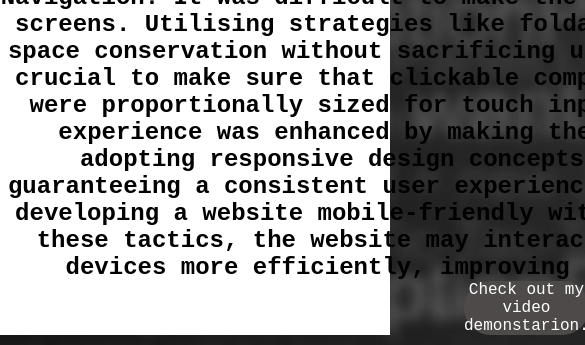
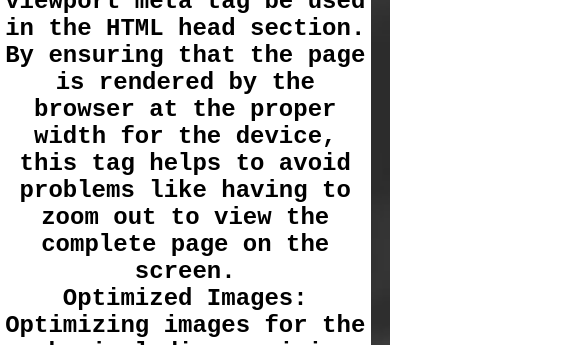
Before and after one commit to Oluwafunmise/web_development, a plain HTML site: page sitereport.html in a window 390 px wide. Shown: the part 822-1167 px from the top of the page, 585 px wide, since content can reach past the window. Drawn offline with Linux system fonts and the light colour scheme; a web font is replaced by a local one.

Commit message:
Made the site report mobile responsive

```diff
--- a/mobile.css
+++ b/mobile.css
@@ -3,7 +3,7 @@
     --background1: #5e5757 ;
 }
 
-
+/* BODY */
 
 body {
     background-image: url("Images/background_image.jpg");
@@ -163,6 +163,36 @@ main.project {
     text-align: center;
 }
 
+/* SITE REPORT */
+.sitereport {
+    color: black;
+    background-color: white;
+    display: block;
+    font-family: 'Courier New', Courier, monospace;
+    width: 95vw;
+    text-align: center;
+}
+
+.sitereport h1{
+    text-decoration: underline;
+    width: 95vw;
+}
+.sitereport h2{
+    width: 95vw;
+}
+.sitereport a  {
+        text-align: center;
+        background-color: #4f4a4a ;
+        /* margin: 4.5em 12em; */
+        color: white;
+        text-decoration: none;;
+        margin: 0em 0em;
+        border-radius: 50px;
+        width: 95vw;
+
+}
+
+
 
 /* CLICKED TAG FOR HAMBURGER */
 #clicked:target nav {
--- a/sitereport.html
+++ b/sitereport.html
@@ -1,5 +1,6 @@
 <!DOCTYPE html>
 <html lang="en">
+
 <head>
     <meta charset="UTF-8">
     <meta name="viewport" content="width=device-width, initial-scale=1.0">
@@ -9,10 +10,11 @@
     <link rel="stylesheet" href="desktop.css" media="screen and (min-width: 800px)">
     <script src="https://kit.fontawesome.com/7c2aa39bd5.js" crossorigin="anonymous"></script>
     <link rel="shortcut icon" href="Images/icon_image2.png" type="image/x-icon">
+
 <body id="clicked">
 
     <header>
-    <a href = #clicked class="showNav on"></a>
+        <a href=#clicked class="showNav on"></a>
         <a href="#" class="showNav off"></a>
     </header>
     <!-- Navigation Bar -->
@@ -31,23 +33,39 @@
     <main class="sitereport">
 
         <h1>Web Devlopment Project Overview</h1>
-    <h2>Using HTML and CSS, the project's goal was to create a website that would be both mobile-friendly and functional. The website's goal was to present a portfolio of different projects.</h2>
+        <h2>Using HTML and CSS, the project's goal was to create a website that would be both mobile-friendly and
+            functional. The website's goal was to present a portfolio of different projects.</h2>
 
         <h1>Approach</h1>
-    <h2>The principal tactic involved utilising responsive design principles. To adapt the layout, font sizes, and spacing according to the screen size, CSS media queries were used. Through the definition of breakpoints where the layout shifts, the website could fluidly adjust to varying screen sizes.</h2>
+        <h2>The principal tactic involved utilising responsive design principles. To adapt the layout, font sizes, and
+            spacing according to the screen size, CSS media queries were used. Through the definition of breakpoints
+            where the layout shifts, the website could fluidly adjust to varying screen sizes.</h2>
 
-    <h2>Viewport Meta Tag: It was imperative that the viewport meta tag be used in the HTML head section. By ensuring that the page is rendered by the browser at the proper width for the device, this tag helps to avoid problems like having to zoom out to view the complete page on the screen.</h2>
+        <h2>Viewport Meta Tag: It was imperative that the viewport meta tag be used in the HTML head section. By
+            ensuring that the page is rendered by the browser at the proper width for the device, this tag helps to
+            avoid problems like having to zoom out to view the complete page on the screen.</h2>
 
-    <h2>Optimized Images: Optimizing images for the web, including resizing and them, helped improve page loading times on mobile devices. Additionally, utilizing the max width: 100%; (95% in my own case) CSS property ensured that images scaled appropriately to fit smaller screens without losing clarity.
+        <h2>Optimized Images: Optimizing images for the web, including resizing and     them, helped improve page loading
+            times on mobile devices. Additionally, utilizing the max width: 100%; (95% in my own case) CSS property
+            ensured that images scaled appropriately to fit smaller screens without losing clarity.
         </h2>
 
         <h1>Challenges and Solution </h1>
 
-    <h2>Navigation: It was difficult to make the menus more manageable on smaller screens. Utilising strategies like foldable hamburger menus allowed for space conservation without sacrificing usefulness.
+        <h2>Navigation: It was difficult to make the menus more manageable on smaller screens. Utilising strategies like
+            foldable hamburger menus allowed for space conservation without sacrificing usefulness.
 
-    Touch Targets: It was crucial to make sure that clickable components, like buttons and links, were proportionally sized for touch input on mobile devices. The user experience was enhanced by making these items larger.
+            Touch Targets: It was crucial to make sure that clickable components, like buttons and links, were
+            proportionally sized for touch input on mobile devices. The user experience was enhanced by making these
+            items larger.
 
-    In summary, adopting responsive design concepts, content optimisation, and guaranteeing a consistent user experience across devices are all part of developing a website mobile-friendly with HTML and CSS. By implementing these tactics, the website may interact and reach visitors on mobile devices more efficiently, improving accessibility and usability.</h2>
+            In summary, adopting responsive design concepts, content optimisation, and guaranteeing a consistent user
+            experience across devices are all part of developing a website mobile-friendly with HTML and CSS. By
+            implementing these tactics, the website would interact and reach visitors on mobile devices more efficiently,
+            improving accessibility and usability.</h2>
+
+        <h1>CYS 1063 Module Review</h1>
+        <h2>I had a great experience with the Web Development Module and I am still having, it’s been quite a fascinating one as we’ve got a quite understandable and listening tutor. It was quite draining because I was procrastinating a lot and I had to do all in a rushed period (I didn’t sleep for two days straight). I loved the fact that we had recording for each week of lecture which really helped at the end! I also organised group meetings with my peers just to discuss things that seemed unclear and difficult. In all, it was and it is a quite enjoyable Module.</h2>
         <a href="videoDemo.html">Check out my video demonstarion.</a>
     </main>
 
@@ -62,9 +80,11 @@
     <footer>
         <div class="logo">
             <ul>
-            <li><a href="https://www.linkedin.com/in/oluwafunmise-john-ajagbe-0ba010220/"><i class="fa-brands fa-linkedin"></i></a></li>
+                <li><a href="https://www.linkedin.com/in/oluwafunmise-john-ajagbe-0ba010220/"><i
+                            class="fa-brands fa-linkedin"></i></a></li>
                 <li><a href="https://github.com/Oluwafunmise"><i class="fa-brands fa-github"></i></a></li>
-            <li><a href="https://www.youtube.com/channel/UCmJZpWcGsP-nC-rWMiiHfiQ"><i class="fa-brands fa-youtube"></i></a></li>
+                <li><a href="https://www.youtube.com/channel/UCmJZpWcGsP-nC-rWMiiHfiQ"><i
+                            class="fa-brands fa-youtube"></i></a></li>
             </ul>
         </div>
         <ul class="footer_nav">
@@ -82,4 +102,5 @@
     </footer>
 
 </body>
+
 </html>
```
Also changed, not shown: index.html (+0 -1 lines). Lines whose indentation alone changed are shown as unchanged.
